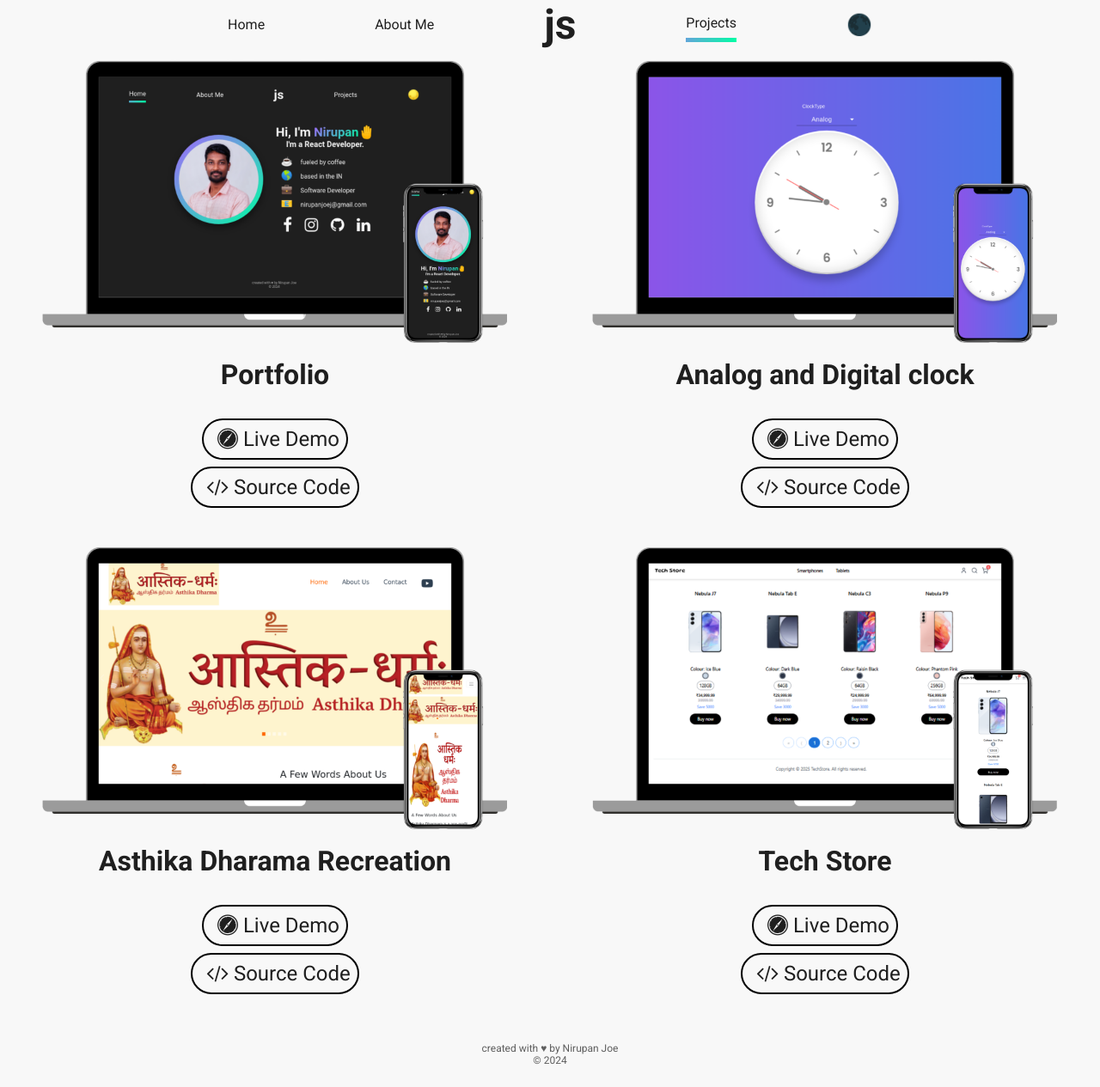
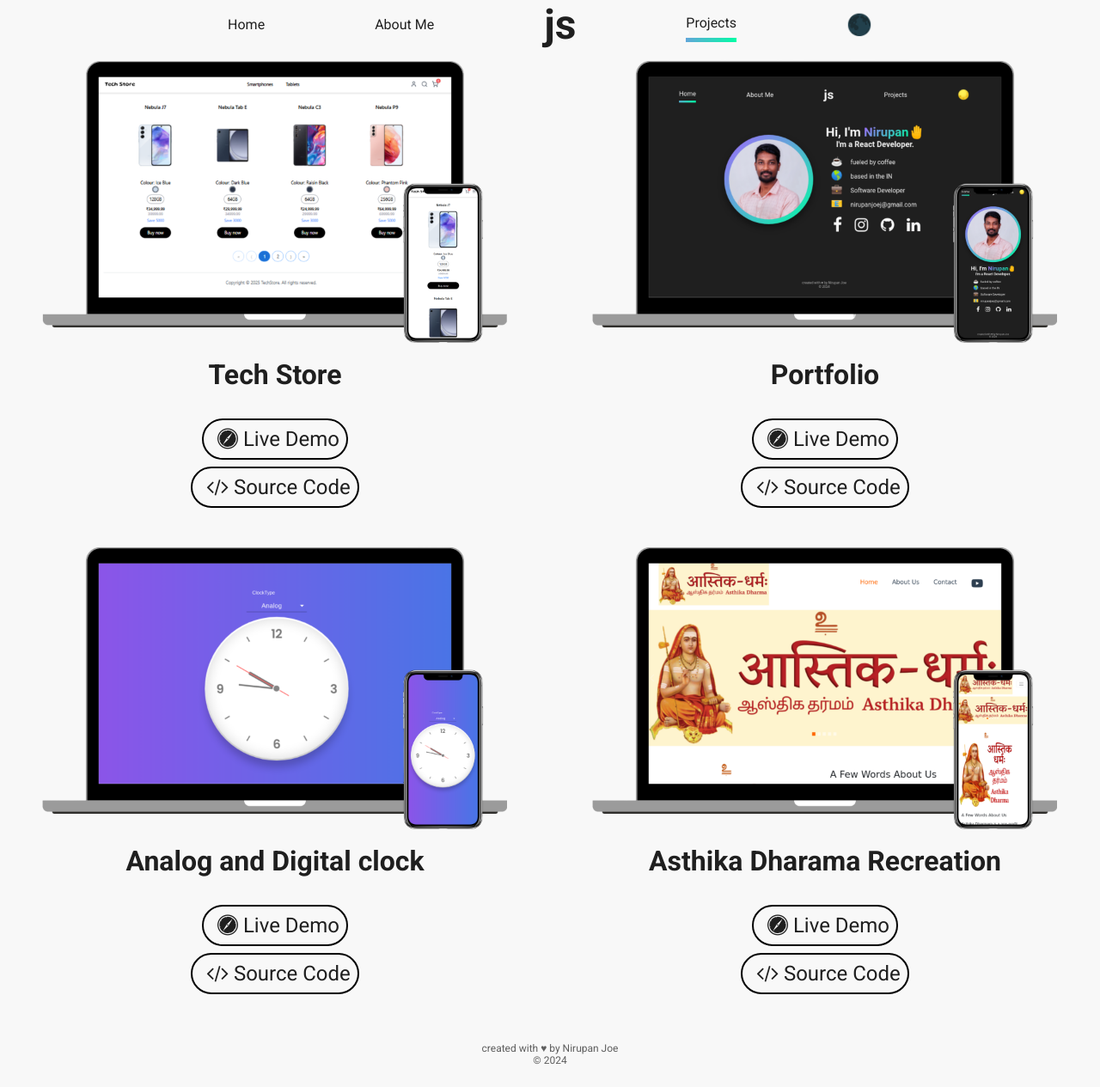
Before and after one commit to NirupanJoe/portfolio, a React (Create React App) app: page /projects in a window 1280 px wide. Shown: the whole page at 86% size. Built offline with nearby package versions, Linux system fonts and the light colour scheme; the HTML template or start-up script is replaced by a standard one.

Commit message:
Update social links and add "Tech Store" project to portfolio

```diff
--- a/src/info/Info.js
+++ b/src/info/Info.js
@@ -35,16 +35,6 @@ export const info = {
     ],
     socials: [
         {
-            link: "https://www.facebook.com/hks.sj",
-            icon: 'fa fa-facebook',
-            label: 'facebook'
-        },
-        {
-            link: "https://www.instagram.com/nirupan__02/",
-            icon: 'fa fa-instagram',
-            label: 'instagram'
-        },
-        {
             link: "https://github.com/NirupanJoe",
             icon: "fa fa-github",
             label: 'github'
@@ -53,6 +43,12 @@ export const info = {
             link: "https://www.linkedin.com/in/nirupan-joe-7393b3146/",
             icon: "fa fa-linkedin",
             label: 'linkedin'
+        },
+        {
+
+            link: "mailto:nirupanjoej@gmail.com",
+            icon: "fa fa-envelope",
+            label: "Email"
         }
 // Feel free to remove any of these that you don't have. I'll write an FAQ on how to add new ones later, let me know if you have a request for an icon!
 // Just change the links so that they lead to your social profiles.
@@ -83,6 +79,12 @@ export const info = {
     ],
     portfolio: [ // This is where your portfolio projects will be detailed
         {
+            title: "Tech Store",
+            live: "https://tech-store-nirupanjoes-projects.vercel.app/",
+            source: "https://github.com/NirupanJoe/tech-store",
+            image: mock6
+        },
+        {
             title: "Portfolio",
             live: "https://portfolio-pink-sigma-74.vercel.app/",
             source: "https://github.com/NirupanJoe/portfolio",
@@ -100,11 +102,5 @@ export const info = {
             source: "https://github.com/NirupanJoe/Asthika-Dharma",
             image: mock5
         },
-        {
-            title: "Tech Store",
-            live: "https://tech-store-nirupanjoes-projects.vercel.app/",
-            source: "https://github.com/NirupanJoe/tech-store",
-            image: mock6
-        }
     ]
 }
```
